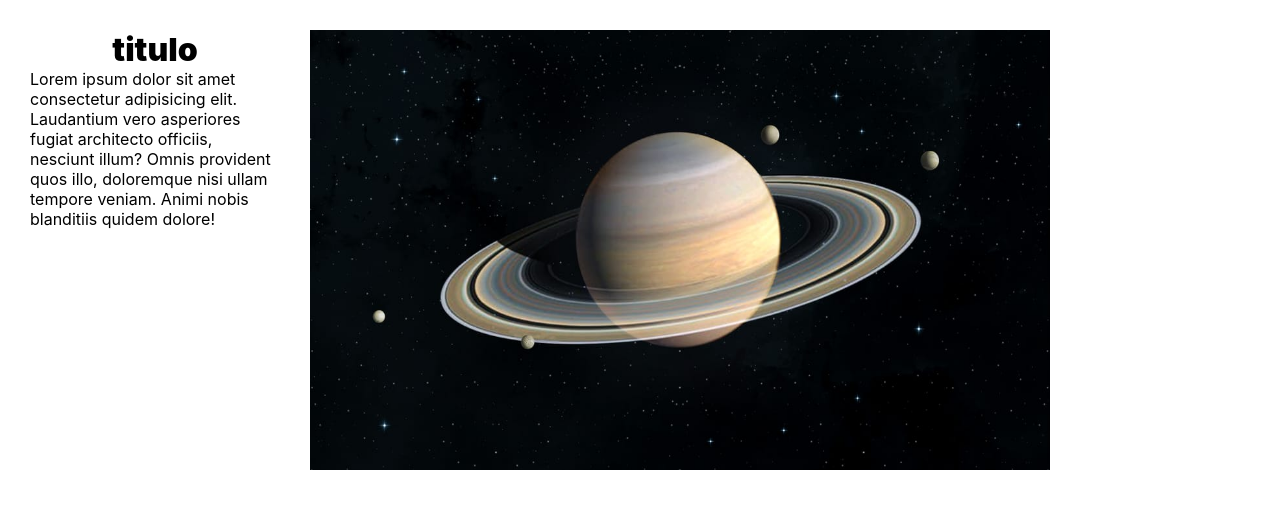
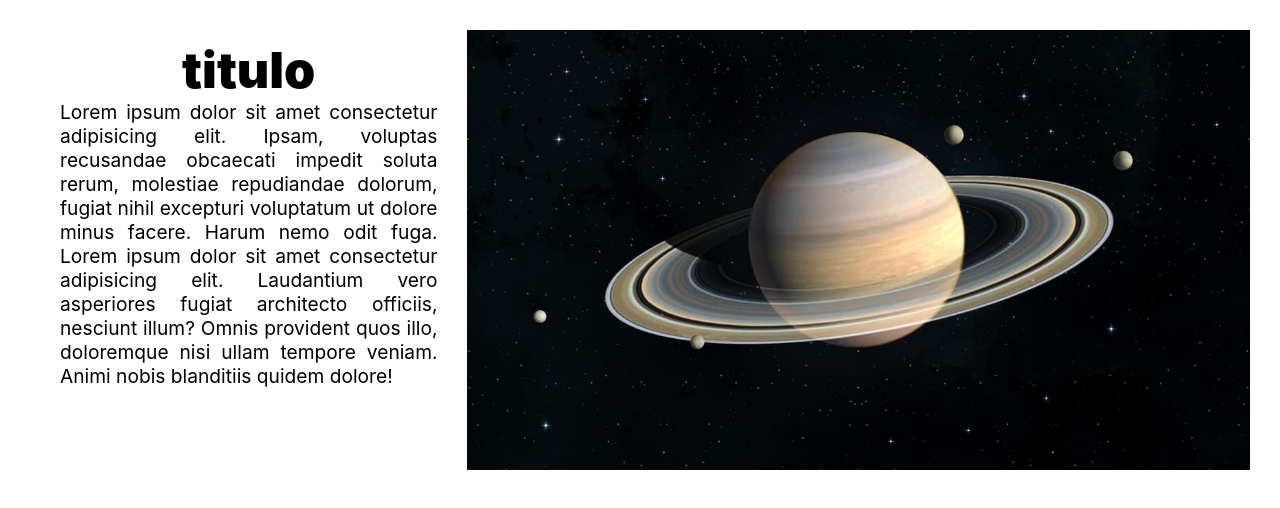
Before and after one commit to wernnon/repositorio, a React (Vite) app: page / in a window 1280 px wide. Shown: the top 508 px of the page. Built offline with nearby package versions, Linux system fonts and the light colour scheme.

Commit message:
atualização

```diff
--- a/src/App.css
+++ b/src/App.css
@@ -1,64 +1,29 @@
-.App {
-  text-align: center;
+.main{
+  display: flex;
+  height: 500px;
+  justify-content: space-around;
+  margin: 30px;
 }
 
-.App-logo {
-  height: 40vmin;
-  pointer-events: none;
+.inform{
+  display: flex;
+  flex-direction: column;
+  padding: 10px 30px 10px 30px;
 }
 
-@media (prefers-reduced-motion: no-preference) {
-  .App-logo {
-    animation: App-logo-spin infinite 20s linear;
-  }
+.title{
+  text-align: center;
+  font-size: 50px;
+  font-weight: 1000;
 }
 
-.App-header {
-  background-color: #282c34;
-  min-height: 100vh;
-  display: flex;
-  flex-direction: column;
-  align-items: center;
-  justify-content: center;
-  font-size: calc(10px + 2vmin);
-  color: white;
+.news{
+  font-weight: 400;
+  text-align: justify;
+  font-size: larger;
 }
 
-.App-link {
-  color: #61dafb;
+.topimg{
+  width: fit-content;
+  height: 440px;
 }
-
-@keyframes App-logo-spin {
-  from {
-    transform: rotate(0deg);
-  }
-  to {
-    transform: rotate(360deg);
-  }
-}
-
-button {
-  font-size: calc(10px + 2vmin);
-}
-.main{
-  display: flex;
-  width: 1080px;
-  height: 500px;
-}
-.inform{
-  display: flex;
-  width: 250px;
-  flex-direction: column;
-  margin: 30px;
-}
-.title{
-  text-align: center;
- font-size: xx-large;
- font-weight: 1000;
-}
-.news{
-  font-weight: 400;
-}
-.mainImg{
-  margin-top: 30px;
-}
--- a/src/App.jsx
+++ b/src/App.jsx
@@ -10,11 +10,12 @@ return(
           titulo
         </div>
         <div className='news'>
+            Lorem ipsum dolor sit amet consectetur adipisicing elit. Ipsam, voluptas recusandae obcaecati impedit soluta rerum, molestiae repudiandae dolorum, fugiat nihil excepturi voluptatum ut dolore minus facere. Harum nemo odit fuga.
             Lorem ipsum dolor sit amet consectetur adipisicing elit. Laudantium vero asperiores fugiat architecto officiis, nesciunt illum? Omnis provident quos illo, doloremque nisi ullam tempore veniam. Animi nobis blanditiis quidem dolore!
         </div>
       </div>
       <div className='mainImg'>
-          <img src='src\1140x641.jpg' height={440}width={740}/>
+          <img className='topimg' src='src\1140x641.jpg'/>
         </div>
     </div>
   </div>
```
